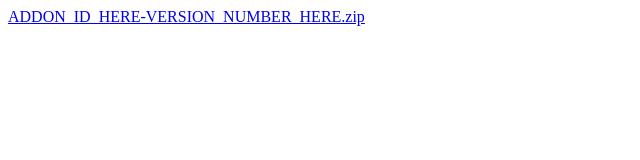
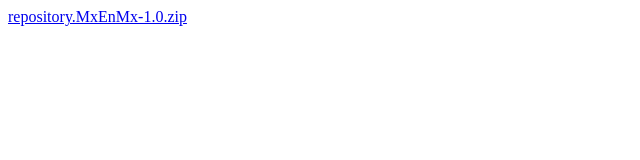
Before and after one commit to MaxEntMexico/MxEnMxRepo, a plain HTML site: page repo/index.html in a window 1280 px wide. Shown: the whole page, without its empty margins (0-640 px from the left). Drawn offline with Linux system fonts and the light colour scheme.

Commit message:
Update index.html

```diff
--- a/repo/index.html
+++ b/repo/index.html
@@ -1 +1 @@
-<a href="ADDON_ID_HERE-VERSION_NUMBER_HERE.zip">ADDON_ID_HERE-VERSION_NUMBER_HERE.zip</a>
+<a href="repository.MxEnMx-1.0.zip">repository.MxEnMx-1.0.zip</a>
```
